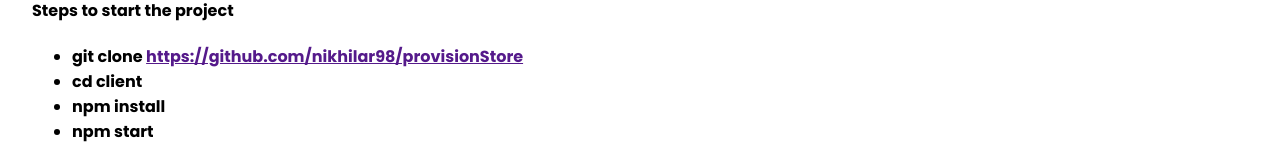
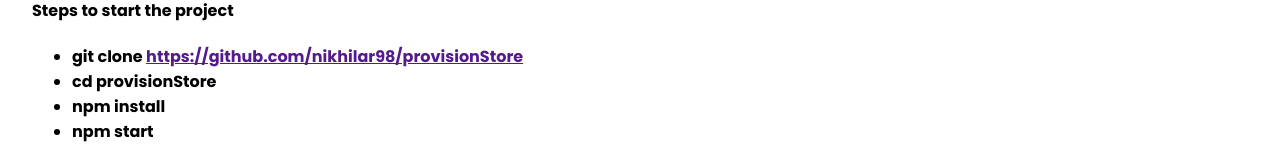
Before and after one commit to nikhilar98/provisionStore, a React (Create React App) app: page /about in a window 1280 px wide. Shown: the part 598-758 px from the top of the page. Built offline with nearby package versions, Linux system fonts and the light colour scheme.

Commit message:
about update

```diff
--- a/src/components/About.jsx
+++ b/src/components/About.jsx
@@ -31,7 +31,7 @@
             <h4>Steps to start the project</h4>
             <ul>
                 <li><strong>git clone <a href="">https://github.com/nikhilar98/provisionStore</a></strong></li>
-                <li><strong>cd client</strong></li>
+                <li><strong>cd provisionStore</strong></li>
                 <li><strong>npm install</strong></li>
                 <li><strong>npm start</strong></li>
             </ul>
```
